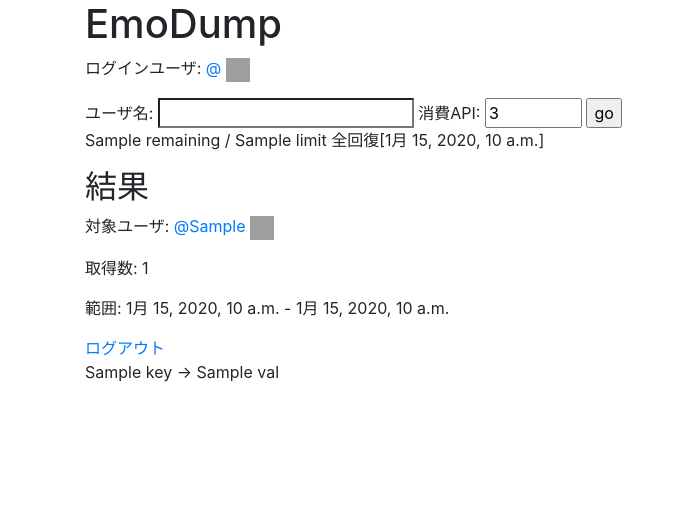
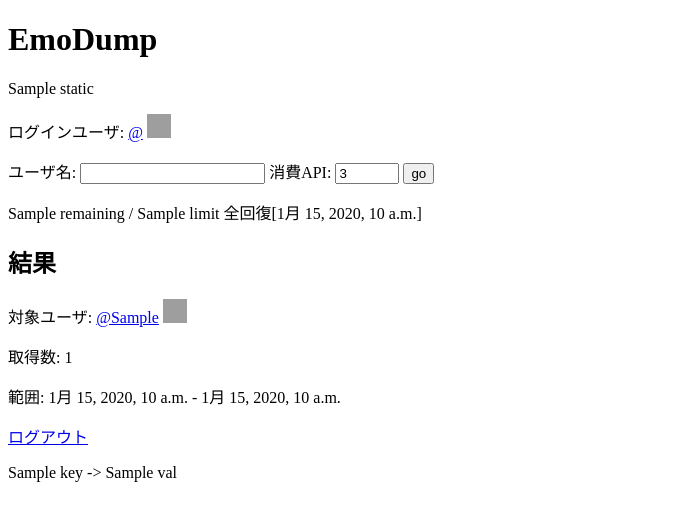
Before and after one commit to elzup/emo_dump, a Django app: template emo_dump/templates/tweet.html in a window 1280 px wide. Shown: the top 521 px of the page, without its empty margins (0-677 px from the left). Run offline with Django 3.2, Linux system fonts and the light colour scheme; the template is opened without the code that fills it: most values are stand-ins (such as "Sample title", 1, 10 or a date in 2020); style sheets or scripts are compiled from the project's sources; parts of the project's set-up code (start-up, migrations or seed data) failed here and were passed over; some libraries are stand-ins or nearby versions; grey boxes are pictures that could not be loaded.

Commit message:
import static files[WIP]

```diff
--- a/emo_dump/settings.py
+++ b/emo_dump/settings.py
@@ -73,6 +73,7 @@
             'context_processors': [
                 'django.template.context_processors.debug',
                 'django.template.context_processors.request',
+                'django.template.context_processors.static',
                 'django.contrib.auth.context_processors.auth',
                 'django.contrib.messages.context_processors.messages',
             ],
@@ -112,3 +113,5 @@
 # https://docs.djangoproject.com/en/1.8/howto/static-files/
 
 STATIC_URL = '/static/'
+STATIC_ROOT = os.path.join(BASE_DIR, 'static')
+STATIC_FILES_DIRS = (STATIC_ROOT,)
--- a/emo_dump/templates/base.html
+++ b/emo_dump/templates/base.html
@@ -1,14 +1,14 @@
 {% load staticfiles %}
 <!DOCTYPE html>
-<html lang="{{ LANGUAGE_CODE|default:"en-us" }}">
+<html lang="{{ LANGUAGE_CODE|default:"ja" }}">
 <head>
     <meta charset="UTF-8">
-    <title>{% block title %}My books{% endblock %}</title>
+    <title>{% block title %}title{% endblock %}</title>
     <meta name="viewport" content="width=device-width, initial-scale=1.0">
-    <link href="{% static 'css/bootstrap.min.css' %}" rel="stylesheet">
-    <link href="{% static 'css/bootstrap-theme.min.css' %}" rel="stylesheet">
-    <script src="{% static 'js/jquery-1.11.1.min.js' %}"></script>
-    <script src="{% static 'js/bootstrap.min.js' %}"></script>
+    {% load staticfiles %}
+    <link href="{% static 'stylesheets/main.css' %}" rel="stylesheet">
+    <script src="{% static 'main.js' %}"></script>
+    <script src="{% static 'javascripts/main.js' %}"></script>
     {% block extrahead %}{% endblock %}
 </head>
 <body>
--- a/emo_dump/templates/tweet.html
+++ b/emo_dump/templates/tweet.html
@@ -1,8 +1,9 @@
 {% extends "base.html" %}
-{% block title %}テストページ{% endblock %}
+{% block title %}EmoDump{% endblock %}
 
 {% block content %}
     <h1>EmoDump</h1>
+    {{ static }}
     <p>ログインユーザ:
         <a href="http://twitter.com/{{ user.screen_name }}">@{{ user.screen_name }}</a>
         <img src='http://www.paper-glasses.com/api/twipi/{{ user.screen_name }}/mini' alt='profile image' width='24'
```
Also changed, not shown: 1 other file.
